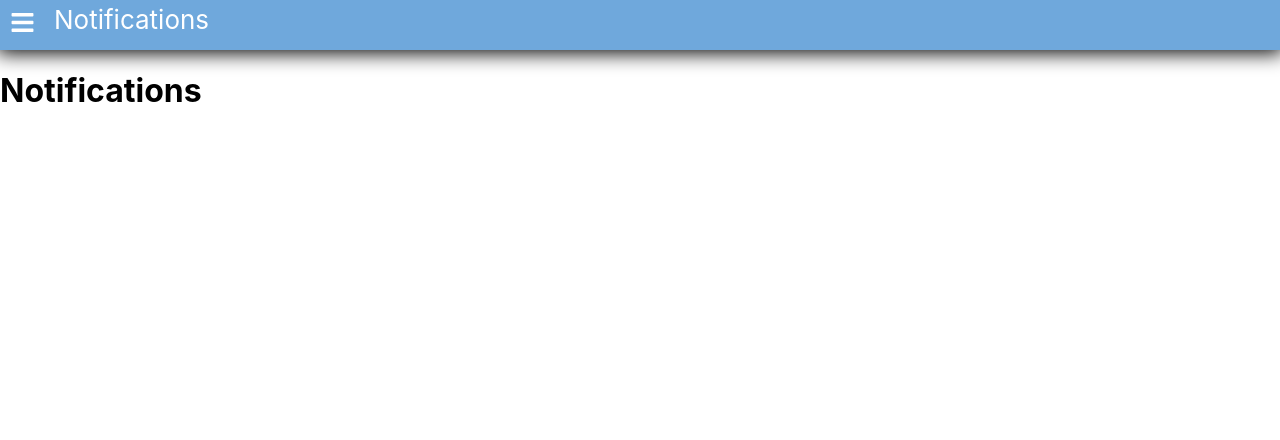
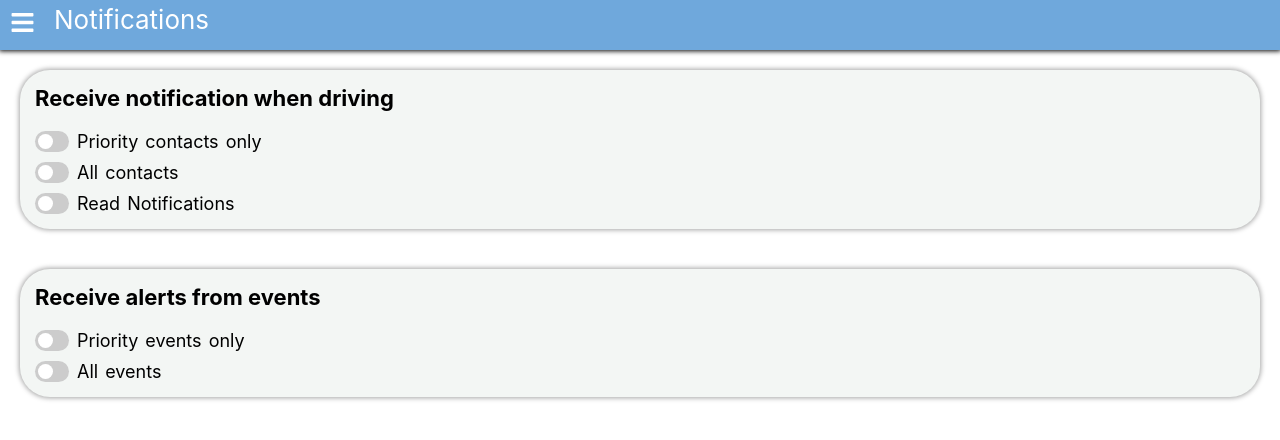
Before and after one commit to AdPat99/Requirements-Engineering-Project, a React (Create React App) app in the folder prototipo-er/: page /notifications in a window 1280 px wide. Shown: the top 440 px of the page. Built offline with nearby package versions, Linux system fonts and the light colour scheme.

Commit message:
add Temperature

```diff
--- a/prototipo-er/src/App.js
+++ b/prototipo-er/src/App.js
@@ -7,19 +7,26 @@ import Contacts from './pages/Contacts';
 import Customizations from './pages/Customizations';
 import Notifications from './pages/Notifications';
 import RouteGPS from './pages/Route';
+import React ,{ useState } from 'react';
 
 function App() {
+  const [sideBar, setSideBar] = useState(false)
+
+  const showSideBar = () => {
+    setSideBar(!sideBar)
+  }
+
   return (
     <>
       <Router>
         <>
-          <Header />
+          <Header sideBar={sideBar} setSideBar={setSideBar} showSideBar={showSideBar}/>
           <Routes>
             <Route path="/" exact element={<Home/>}/>
             <Route path="/calender" exact element={<Calender/>}/>
             <Route path="/contacts" exact element={<Contacts/>}/>
-            <Route path="/customizations" exact element={<Customizations/>}/>
-            <Route path="/notifications" exact element={<Notifications/>}/>
+            <Route path="/customizations" exact element={<Customizations active={sideBar}/>}/>
+            <Route path="/notifications" exact element={<Notifications active={sideBar}/>}/>
             <Route path="/route" exact element={<RouteGPS/>}/>
           </Routes>
         </>
--- a/prototipo-er/src/components/Header/Header.js
+++ b/prototipo-er/src/components/Header/Header.js
@@ -17,13 +17,7 @@ import {
 
 import { RiContactsBookLine } from "react-icons/ri";
 
-export default function Header() {
-
-  const [sideBar, setSideBar] = useState(false)
-
-  const showSideBar = () => {
-    setSideBar(!sideBar)
-  }
+export default function Header({sideBar,setSideBar,showSideBar}) {
 
   const menuList = [
     { "id": 1, "option": "Home", "route": "/", "icon": FaHome },
--- a/prototipo-er/src/components/Header/styles.js
+++ b/prototipo-er/src/components/Header/styles.js
@@ -4,7 +4,7 @@ export const Container = styled.div`
     height:50px;
     display: flex;
     background-color:#6fa8dc;
-    box-shadow:0 0 20px 3px;
+    box-shadow:0 0 5px 1px;
 
     >svg{
         position: fixed;
--- a/prototipo-er/src/pages/Customizations.js
+++ b/prototipo-er/src/pages/Customizations.js
@@ -1,9 +1,35 @@
-import React from 'react'
+import React,{useRef,useEffect,useState} from 'react'
+import { Container, Box, SubTitle, SwitchText } from './styles'
 
-export default function Customizations() {
+export default function Customizations({ active }) {
+  const temperature = useRef();
+
+  const [temp, setTemp] = useState(38);
+
+  function handleChange() {
+    setTemp(temperature.current.value);
+  }
+
   return (
     <>
-      <h1>Customizations</h1>
+      <Container active={active}>
+        <Box>
+          <SubTitle>Custom temperature</SubTitle>
+          <SwitchText>
+            <label className="switch">
+              <input type="checkbox" />
+              <span className="slider round"></span>
+            </label>
+            AC
+          </SwitchText>
+          <SwitchText>
+            <label>
+            <input ref={temperature} onChange={handleChange} type="range" name="myInput"  step="1" min="15" max="38" />
+            </label>{temp}º
+
+          </SwitchText>
+        </Box>
+      </Container>
     </>
   )
 }
--- a/prototipo-er/src/pages/Notifications.js
+++ b/prototipo-er/src/pages/Notifications.js
@@ -1,9 +1,52 @@
 import React from 'react'
+import { Container, Box, SubTitle, SwitchText } from './styles'
 
-export default function Notifications() {
+export default function Notifications({active}) {
   return (
     <>
-      <h1>Notifications</h1>
+      <Container active={active}>
+        <Box>
+          <SubTitle>Receive notification when driving</SubTitle>
+          <SwitchText>
+            <label className="switch">
+              <input type="checkbox" />
+              <span className="slider round"></span>
+            </label>
+            Priority contacts only
+          </SwitchText>
+          <SwitchText>
+            <label className="switch">
+              <input type="checkbox" />
+              <span className="slider round"></span>
+            </label>
+            All contacts
+          </SwitchText>
+          <SwitchText>
+            <label className="switch">
+              <input type="checkbox" />
+              <span className="slider round"></span>
+            </label>
+            Read Notifications
+          </SwitchText>
+        </Box>
+        <Box>
+          <SubTitle>Receive alerts from events</SubTitle>
+          <SwitchText>
+            <label className="switch">
+              <input type="checkbox" />
+              <span className="slider round"></span>
+            </label>
+            Priority events only
+          </SwitchText>
+          <SwitchText>
+            <label className="switch">
+              <input type="checkbox" />
+              <span className="slider round"></span>
+            </label>
+            All events
+          </SwitchText>
+        </Box>
+      </Container>
     </>
   )
 }
--- /dev/null
+++ b/prototipo-er/src/pages/styles.js
@@ -0,0 +1,101 @@
+import styled from 'styled-components';
+
+export const Container = styled.div`
+    display: flex;
+    flex-direction: column;
+
+    .switch {
+        position: relative;
+        display: inline-block;
+        width: 34px;
+        height: 21px;
+        margin-right:8px;
+        visibility:${props => props.active ? 'hidden' : 'visible'};
+    }
+
+    .switch input {
+        opacity: 0;
+        width: 0;
+        height: 0;
+    }
+
+    .slider {
+        position: absolute;
+        cursor: pointer;
+        top: 0;
+        left: 0;
+        right: 0;
+        bottom: 0;
+        background-color: #ccc;
+        -webkit-transition: .4s;
+        transition: .4s;
+    }
+
+    .slider:before {
+        position: absolute;
+        content: "";
+        height: 15px;
+        width: 15px;
+        left: 3px;
+        bottom: 3px;
+        background-color: white;
+        -webkit-transition: .4s;
+        transition: .4s;
+    }
+
+    input:checked + .slider {
+        background-color: #2196F3;
+    }
+
+    input:focus + .slider {
+        box-shadow: 0 0 1px #2196F3;
+    }
+
+    input:checked + .slider:before {
+        -webkit-transform: translateX(15px);
+        -ms-transform: translateX(15px);
+        transform: translateX(15px);
+    }
+
+    .slider.round {
+        border-radius: 34px;
+    }
+
+    .slider.round:before {
+        border-radius: 50%;
+    }
+`;
+
+export const Box = styled.div`
+    border-radius: 30px;
+    box-shadow: 0px 0px 5px 1px #A5A5A5;
+    background-color:#f3f6f4;
+    padding:10px;
+    border:10px;
+    margin:20px;
+`;
+
+export const SubTitle = styled.div`
+    font-size: 22px;
+    letter-spacing: 0px;
+    color: #000000;
+    font-weight: 700;
+    text-decoration: none;
+    font-style: normal;
+    font-variant: normal;
+    text-transform: none;
+    padding:5px 5px 15px 5px;
+`;
+
+export const SwitchText = styled.div`
+    font-size: 18px;
+    letter-spacing: 0px;
+    word-spacing: 2px;
+    color: #000000;
+    font-weight: 400;
+    text-decoration: none;
+    font-style: normal;
+    font-variant: normal;
+    text-transform: none;
+    padding:5px;
+`;
```
